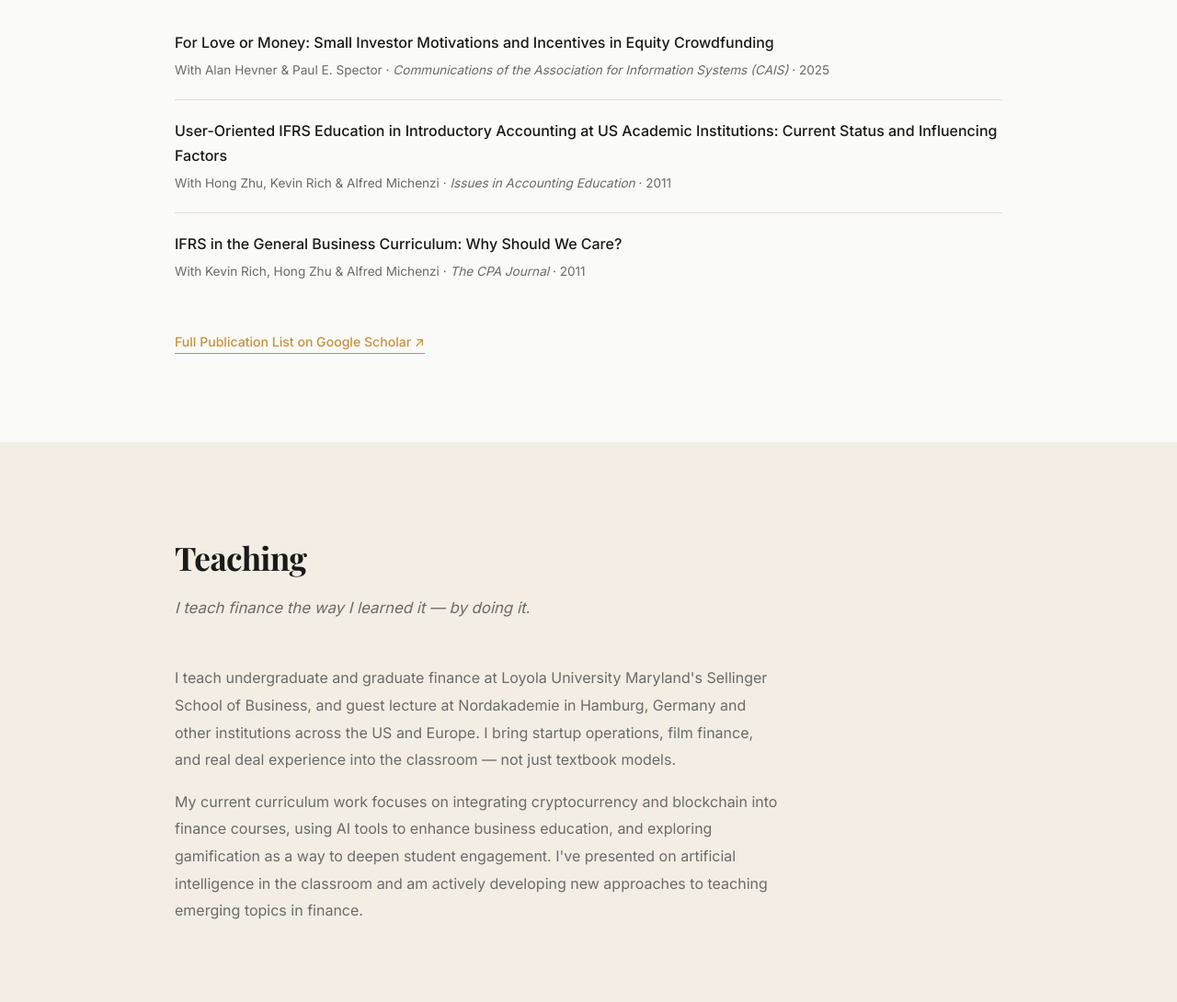
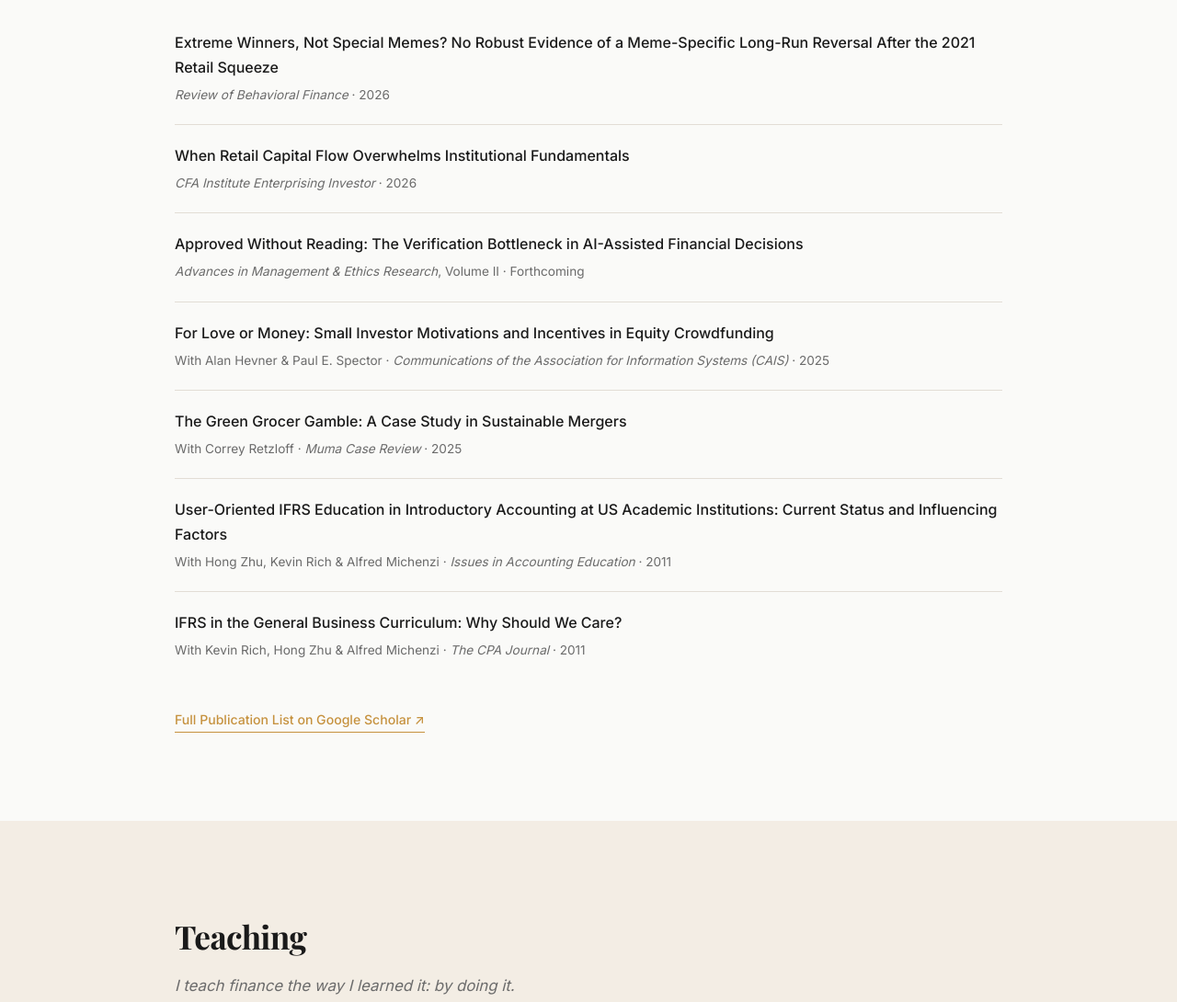
Before and after one commit to jcherub112/jasoncherubini.com, a plain HTML site: page index.html in a window 1280 px wide. Shown: the part 1521-2611 px from the top of the page at 92% size. Drawn offline with nearby package versions, Linux system fonts and the light colour scheme.

Commit message:
Update Research list with 2025-2026 publications; remove dashes from Teaching copy
Adds RBF 2026, CFA Institute Enterprising Investor 2026, AMER (forthcoming)
and Muma Case Review 2025 to Representative Publications.

Co-Authored-By: Claude Fable 5.2 <noreply@anthropic.com>
Claude-Session: https://claude.ai/code/session_01TDqJ1sh28JtRSQPEpgmv3C

```diff
--- a/index.html
+++ b/index.html
@@ -470,8 +470,24 @@
     <div class="subsection-heading">Representative Publications</div>
     <ul class="pub-list">
       <li class="pub-item">
+        <div class="pub-title">Extreme Winners, Not Special Memes? No Robust Evidence of a Meme-Specific Long-Run Reversal After the 2021 Retail Squeeze</div>
+        <div class="pub-meta"><em>Review of Behavioral Finance</em> &middot; 2026</div>
+      </li>
+      <li class="pub-item">
+        <div class="pub-title">When Retail Capital Flow Overwhelms Institutional Fundamentals</div>
+        <div class="pub-meta"><em>CFA Institute Enterprising Investor</em> &middot; 2026</div>
+      </li>
+      <li class="pub-item">
+        <div class="pub-title">Approved Without Reading: The Verification Bottleneck in AI-Assisted Financial Decisions</div>
+        <div class="pub-meta"><em>Advances in Management &amp; Ethics Research</em>, Volume II &middot; Forthcoming</div>
+      </li>
+      <li class="pub-item">
         <div class="pub-title">For Love or Money: Small Investor Motivations and Incentives in Equity Crowdfunding</div>
         <div class="pub-meta">With Alan Hevner &amp; Paul E. Spector &middot; <em>Communications of the Association for Information Systems (CAIS)</em> &middot; 2025</div>
+      </li>
+      <li class="pub-item">
+        <div class="pub-title">The Green Grocer Gamble: A Case Study in Sustainable Mergers</div>
+        <div class="pub-meta">With Correy Retzloff &middot; <em>Muma Case Review</em> &middot; 2025</div>
       </li>
       <li class="pub-item">
         <div class="pub-title">User-Oriented IFRS Education in Introductory Accounting at US Academic Institutions: Current Status and Influencing Factors</div>
@@ -491,10 +507,10 @@
 <section id="teaching" class="page-section band-warm">
   <div class="section-inner fade-in">
     <h2>Teaching</h2>
-    <p class="section-intro">I teach finance the way I learned it — by doing it.</p>
+    <p class="section-intro">I teach finance the way I learned it: by doing it.</p>
 
     <div class="teaching-text">
-      <p>I teach undergraduate and graduate finance at Loyola University Maryland's Sellinger School of Business, and guest lecture at Nordakademie in Hamburg, Germany and other institutions across the US and Europe. I bring startup operations, film finance, and real deal experience into the classroom — not just textbook models.</p>
+      <p>I teach undergraduate and graduate finance at Loyola University Maryland's Sellinger School of Business, and guest lecture at Nordakademie in Hamburg, Germany and other institutions across the US and Europe. I bring startup operations, film finance, and real deal experience into the classroom, not just textbook models.</p>
       <p>My current curriculum work focuses on integrating cryptocurrency and blockchain into finance courses, using AI tools to enhance business education, and exploring gamification as a way to deepen student engagement. I've presented on artificial intelligence in the classroom and am actively developing new approaches to teaching emerging topics in finance.</p>
     </div>
   </div>
```
